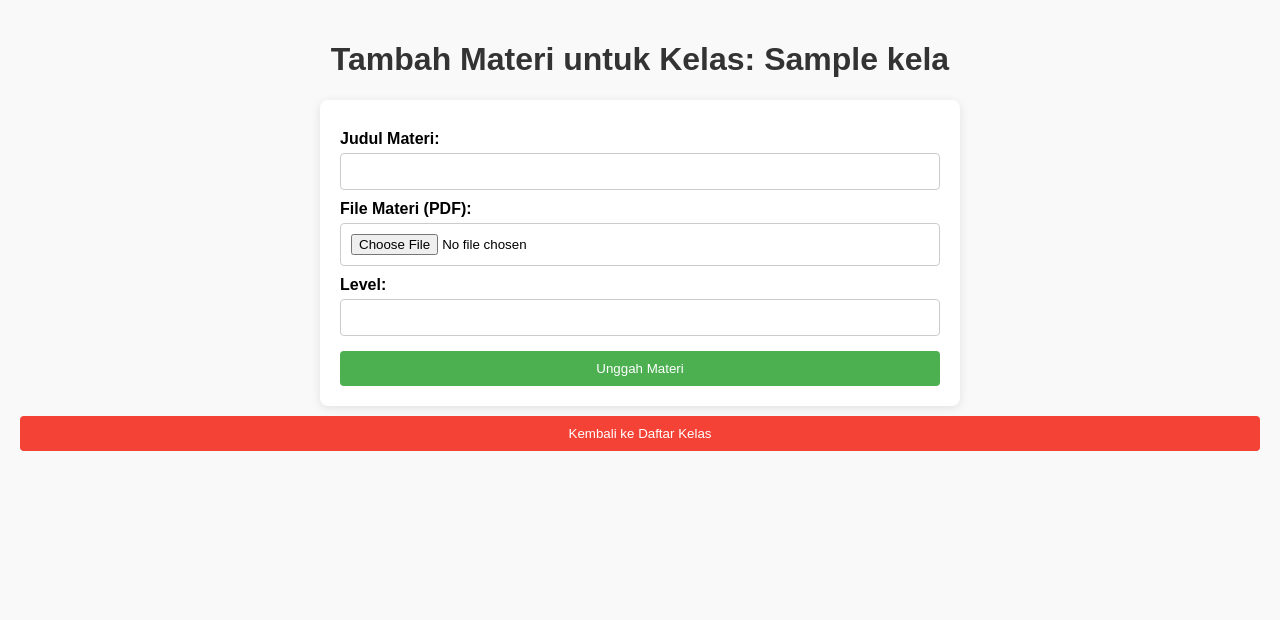
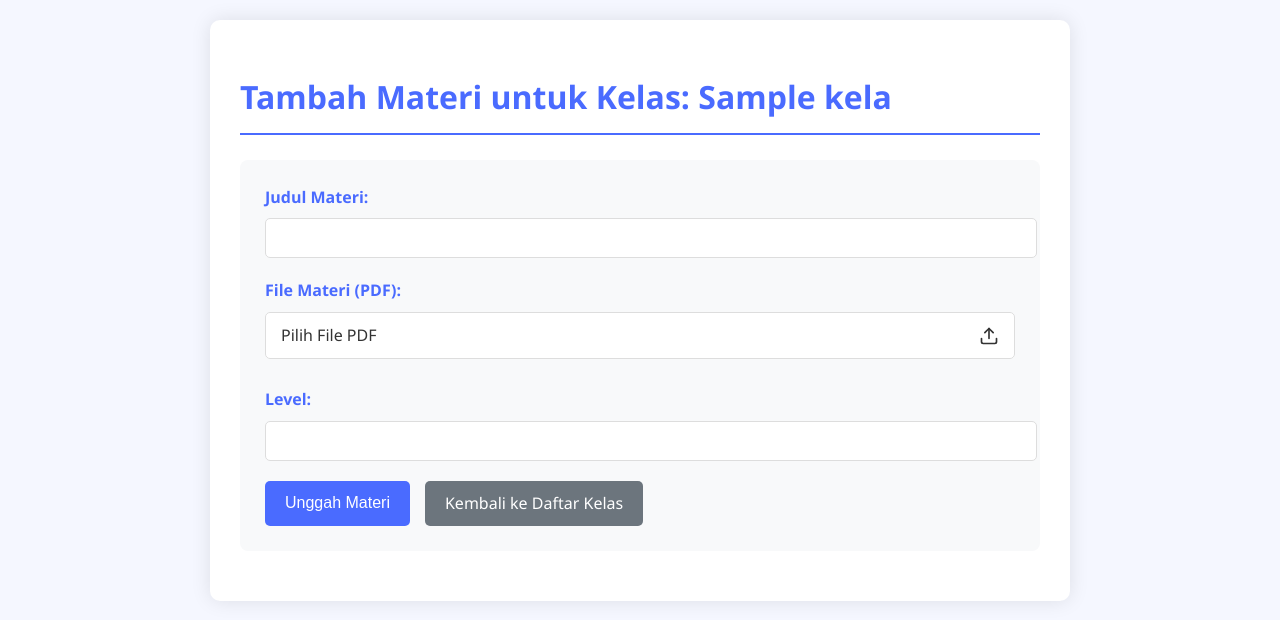
Before and after one commit to DestaFauzi/quizsistemci4, a CodeIgniter 4 app: the page made by app/Views/guru/add_materi.php in a window 1280 px wide. Shown: the top 620 px of the page. Run offline with PHP 8.4 and a stand-in for CodeIgniter, Linux system fonts and the light colour scheme; the template is opened without the code that fills it: most values are stand-ins (such as "Sample title", 1, 10 or a date in 2020); some libraries are stand-ins or nearby versions.

Commit message:
Initial commit

```diff
--- a/app/Views/guru/add_materi.php
+++ b/app/Views/guru/add_materi.php
@@ -6,92 +6,213 @@
     <meta name="viewport" content="width=device-width, initial-scale=1.0">
     <title>Tambah Materi</title>
     <style>
+        :root {
+            --primary-color: #4a6bff;
+            --secondary-color: #f8f9fa;
+            --text-color: #333;
+            --border-color: #ddd;
+            --success-color: #28a745;
+        }
+
         body {
-            font-family: Arial, sans-serif;
-            background-color: #f9f9f9;
+            font-family: 'Segoe UI', Tahoma, Geneva, Verdana, sans-serif;
+            line-height: 1.6;
+            color: var(--text-color);
+            background-color: #f5f7ff;
             margin: 0;
             padding: 20px;
         }
 
-        h1 {
-            color: #333;
-            text-align: center;
+        .container {
+            max-width: 800px;
+            margin: 0 auto;
+            background: white;
+            padding: 30px;
+            border-radius: 10px;
+            box-shadow: 0 0 20px rgba(0, 0, 0, 0.1);
         }
 
-        form {
-            max-width: 600px;
-            margin: 0 auto;
-            padding: 20px;
-            background: white;
+        h1 {
+            color: var(--primary-color);
+            margin-bottom: 25px;
+            border-bottom: 2px solid var(--primary-color);
+            padding-bottom: 10px;
+        }
+
+        .form-container {
+            background: var(--secondary-color);
+            padding: 25px;
             border-radius: 8px;
-            box-shadow: 0 2px 10px rgba(0, 0, 0, 0.1);
+            margin-bottom: 20px;
+        }
+
+        .form-group {
+            margin-bottom: 20px;
         }
 
         label {
-            font-weight: bold;
-            margin-top: 10px;
             display: block;
+            margin-bottom: 8px;
+            font-weight: 600;
+            color: var(--primary-color);
         }
 
         input[type="text"],
-        input[type="file"],
-        input[type="number"] {
+        input[type="number"],
+        input[type="file"] {
             width: 100%;
             padding: 10px;
-            margin-top: 5px;
-            border: 1px solid #ccc;
-            border-radius: 4px;
-            box-sizing: border-box;
+            border: 1px solid var(--border-color);
+            border-radius: 5px;
+            font-size: 16px;
+            transition: border 0.3s;
         }
 
-        button {
-            background-color: #4CAF50;
+        input[type="text"]:focus,
+        input[type="number"]:focus,
+        input[type="file"]:focus {
+            border-color: var(--primary-color);
+            outline: none;
+            box-shadow: 0 0 0 3px rgba(74, 107, 255, 0.2);
+        }
+
+        .button {
+            display: inline-block;
+            padding: 10px 20px;
+            border-radius: 5px;
+            text-decoration: none;
+            font-weight: 500;
+            cursor: pointer;
+            transition: all 0.3s;
+            border: none;
+            font-size: 16px;
+        }
+
+        .button-primary {
+            background-color: var(--primary-color);
             color: white;
-            padding: 10px 15px;
-            border: none;
-            border-radius: 4px;
-            cursor: pointer;
-            margin-top: 15px;
+        }
+
+        .button-primary:hover {
+            background-color: #3a5bef;
+            transform: translateY(-2px);
+        }
+
+        .button-secondary {
+            background-color: #6c757d;
+            color: white;
+        }
+
+        .button-secondary:hover {
+            background-color: #5a6268;
+            transform: translateY(-2px);
+        }
+
+        .action-buttons {
+            display: flex;
+            gap: 15px;
+            margin-top: 20px;
+        }
+
+        .file-input-container {
+            position: relative;
+            overflow: hidden;
+            display: inline-block;
             width: 100%;
         }
 
-        button:hover {
-            background-color: #45a049;
+        .file-input-button {
+            border: 1px solid var(--border-color);
+            border-radius: 5px;
+            padding: 10px 15px;
+            background-color: white;
+            color: var(--text-color);
+            cursor: pointer;
+            display: flex;
+            align-items: center;
+            justify-content: space-between;
         }
 
-        .back-button {
-            background-color: #f44336;
-            margin-top: 10px;
+        .file-input-button:hover {
+            background-color: #f1f1f1;
         }
 
-        .back-button:hover {
-            background-color: #e53935;
+        .file-input {
+            position: absolute;
+            left: 0;
+            top: 0;
+            opacity: 0;
+            width: 100%;
+            height: 100%;
+            cursor: pointer;
+        }
+
+        .file-name {
+            margin-top: 5px;
+            font-size: 14px;
+            color: #666;
         }
     </style>
 </head>
 
 <body>
+    <div class="container">
         <h1>Tambah Materi untuk Kelas: <?= esc($kelas['nama_kelas']) ?></h1>
 
+        <div class="form-container">
             <!-- Form untuk mengunggah materi -->
             <form action="<?= site_url('guru/uploadMateri') ?>" method="POST" enctype="multipart/form-data">
                 <input type="hidden" name="kelas_id" value="<?= esc($kelas['id']) ?>">
 
+                <div class="form-group">
                     <label for="judul">Judul Materi:</label>
                     <input type="text" name="judul" id="judul" required>
+                </div>
 
+                <div class="form-group">
                     <label for="file_materi">File Materi (PDF):</label>
-        <input type="file" name="file_materi" id="file_materi" accept="application/pdf" required>
+                    <div class="file-input-container">
+                        <div class="file-input-button">
+                            <span id="file-label">Pilih File PDF</span>
+                            <svg width="20" height="20" viewBox="0 0 24 24" fill="none" stroke="currentColor" stroke-width="2" stroke-linecap="round" stroke-linejoin="round">
+                                <path d="M21 15v4a2 2 0 0 1-2 2H5a2 2 0 0 1-2-2v-4"></path>
+                                <polyline points="17 8 12 3 7 8"></polyline>
+                                <line x1="12" y1="3" x2="12" y2="15"></line>
+                            </svg>
+                        </div>
+                        <input type="file" name="file_materi" id="file_materi" class="file-input" accept="application/pdf" required onchange="updateFileName(this)">
+                    </div>
+                    <div id="file-name" class="file-name"></div>
+                </div>
 
+                <div class="form-group">
                     <label for="level">Level:</label>
-        <input type="number" name="level" id="level" required>
+                    <input type="number" name="level" id="level" min="1" required>
+                </div>
 
-        <button type="submit">Unggah Materi</button>
+                <div class="action-buttons">
+                    <button type="submit" class="button button-primary">Unggah Materi</button>
+                    <a href="/guru/viewClasses" class="button button-secondary">Kembali ke Daftar Kelas</a>
+                </div>
             </form>
+        </div>
+    </div>
 
-    <a href="/guru/viewClasses">
-        <button class="back-button">Kembali ke Daftar Kelas</button>
-    </a>
+    <script>
+        function updateFileName(input) {
+            const fileNameContainer = document.getElementById('file-name');
+            const fileLabel = document.getElementById('file-label');
+
+            if (input.files.length > 0) {
+                const fileName = input.files[0].name;
+                fileNameContainer.textContent = `File terpilih: ${fileName}`;
+                fileLabel.textContent = "Ubah File";
+            } else {
+                fileNameContainer.textContent = '';
+                fileLabel.textContent = 'Pilih File PDF';
+            }
+        }
+    </script>
 </body>
 
 </html>
```
Lines whose indentation alone changed are shown as unchanged.
